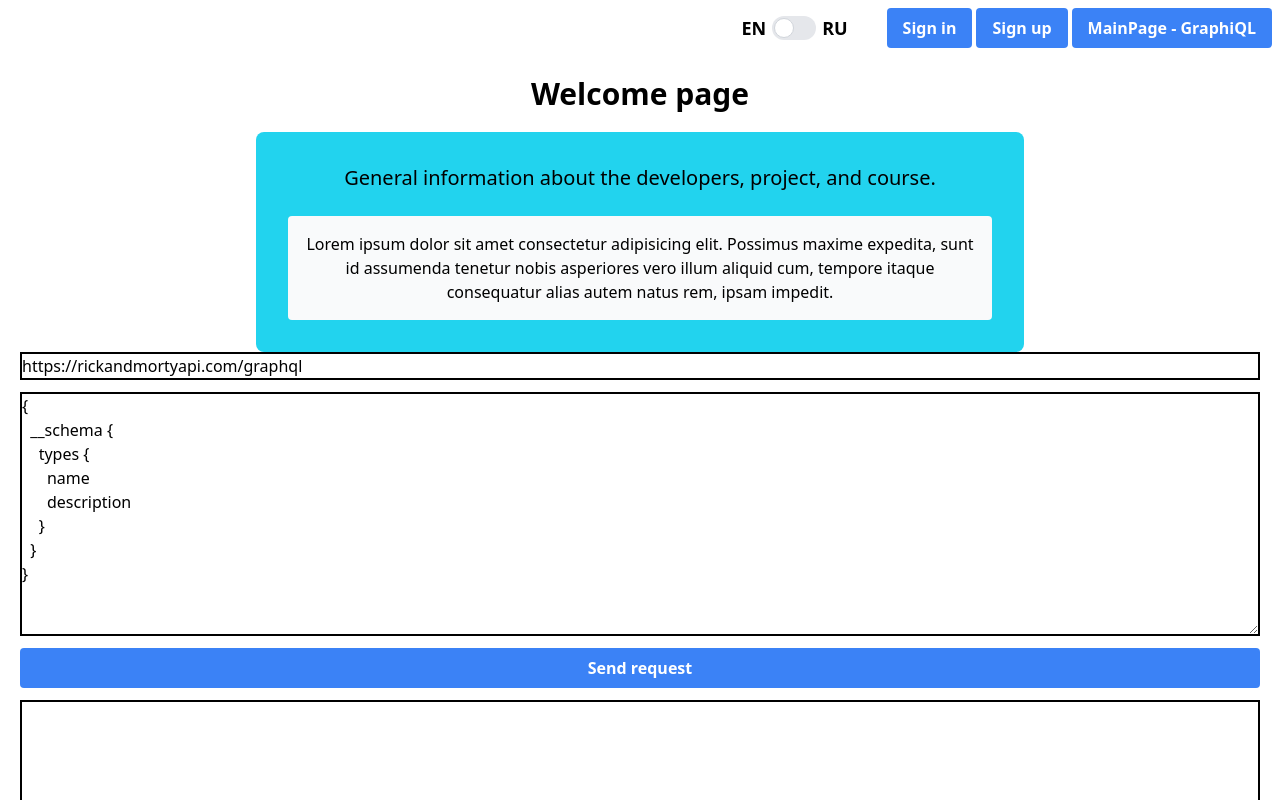
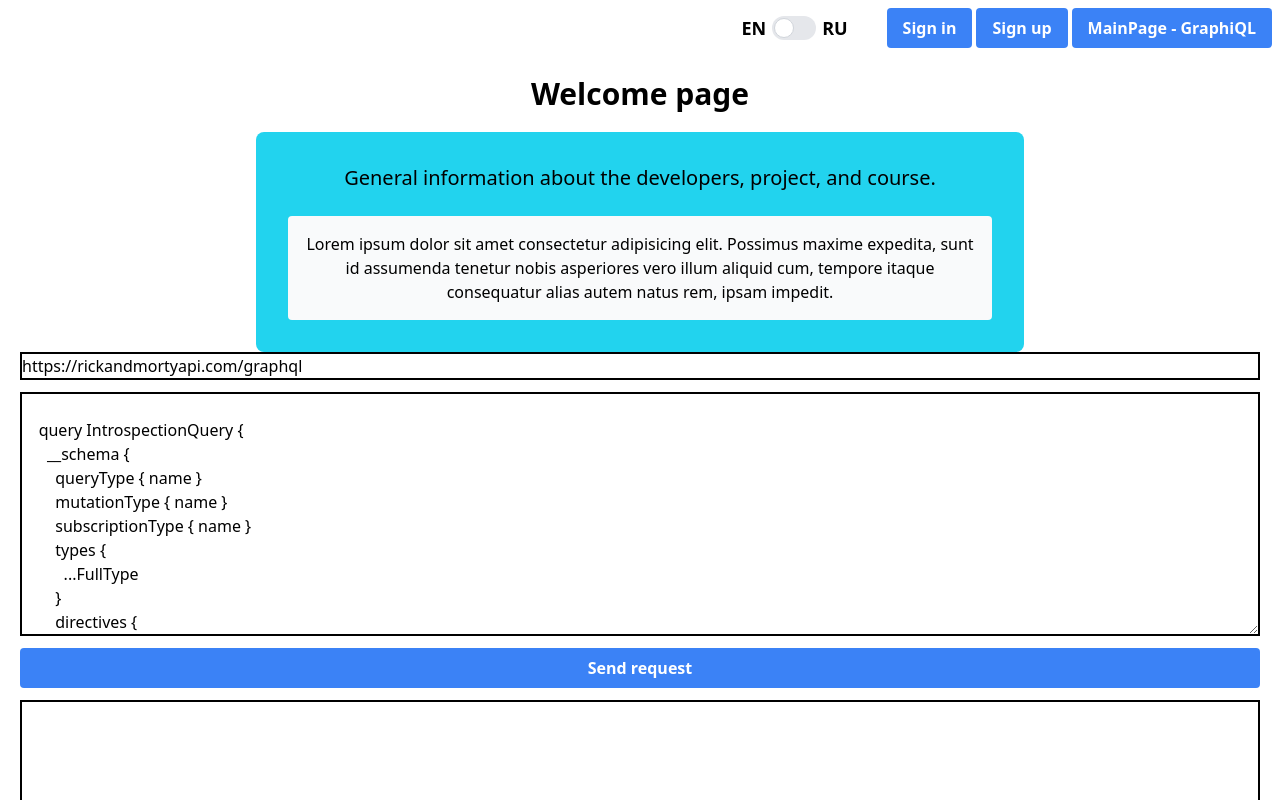
Before and after one commit to Zhybuliou/graphiql-app, a React (Vite) app: page / in a window 1280 px wide. Shown: the top 800 px of the page. Built offline with nearby package versions, Linux system fonts and the light colour scheme; no server answers.

Commit message:
feat: add schema query

```diff
--- a/src/components/schema/Schema.tsx
+++ b/src/components/schema/Schema.tsx
@@ -2,22 +2,14 @@
 
 import React, { useState } from 'react';
 import Button from '../ui/Button';
+import SCHEMA_QUERY from './schemaQuery';
 
 const API_URL = 'https://rickandmortyapi.com/graphql';
-
-const DEF_REQUEST = `{
-  __schema {
-    types {
-      name
-      description
-    }
-  }
-}`;
 
 function Schema() {
   const [apiUrl, setApiUrl] = useState<string>(API_URL);
   const [apiResponse, setApiResponse] = useState<string>('');
-  const [apiRequest, setApiRequest] = useState<string>(DEF_REQUEST);
+  const [apiRequest, setApiRequest] = useState<string>(SCHEMA_QUERY);
 
   async function makeRequest(query: string) {
     const response = await fetch(API_URL, {
@@ -29,8 +21,7 @@ function Schema() {
       body: JSON.stringify({ query }),
     });
     const data = await response.json();
-    console.log(data);
-    setApiResponse(JSON.stringify(data));
+    setApiResponse(JSON.stringify(data, null, 2));
   }
 
   return (
--- /dev/null
+++ b/src/components/schema/schemaQuery.ts
@@ -0,0 +1,92 @@
+const SCHEMA_QUERY = `
+    query IntrospectionQuery {
+      __schema {
+        queryType { name }
+        mutationType { name }
+        subscriptionType { name }
+        types {
+          ...FullType
+        }
+        directives {
+          name
+          description
+          locations
+          args {
+            ...InputValue
+          }
+        }
+      }
+    }
+
+    fragment FullType on __Type {
+      kind
+      name
+      description
+
+      fields {
+        name
+        description
+        args {
+          ...InputValue
+        }
+        type {
+          ...TypeRef
+        }
+      }
+      inputFields {
+        ...InputValue
+      }
+      interfaces {
+        ...TypeRef
+      }
+      enumValues {
+        name
+        description
+      }
+      possibleTypes {
+        ...TypeRef
+      }
+    }
+
+    fragment InputValue on __InputValue {
+      name
+      description
+      type { ...TypeRef }
+      defaultValue
+    }
+
+    fragment TypeRef on __Type {
+      kind
+      name
+      ofType {
+        kind
+        name
+        ofType {
+          kind
+          name
+          ofType {
+            kind
+            name
+            ofType {
+              kind
+              name
+              ofType {
+                kind
+                name
+                ofType {
+                  kind
+                  name
+                  ofType {
+                    kind
+                    name
+                  }
+                }
+              }
+            }
+          }
+        }
+      }
+    }
+  `;
+
+export default SCHEMA_QUERY;
```
